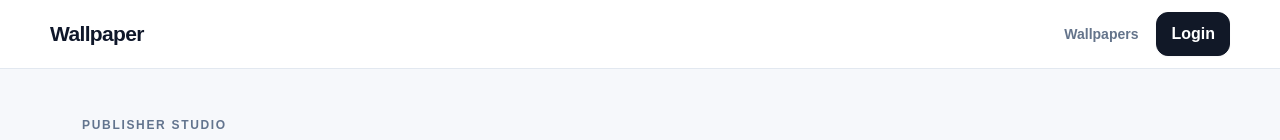
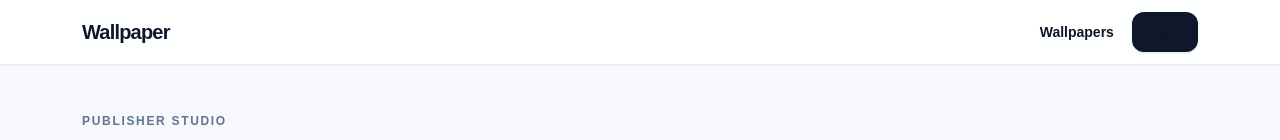
Before and after one commit to labsadik/wallpaper_app, a Next.js app: page /publisher/upload in a window 1280 px wide. Shown: the top 140 px of the page. Built offline with nearby package versions, Linux system fonts and the light colour scheme; no server answers.

Commit message:
ui: refresh global header with responsive Tailwind navigation

```diff
--- a/components/header.tsx
+++ b/components/header.tsx
@@ -10,24 +10,44 @@ export default function Header({session}:{session:Session|null}){
   const displayName=session?.user?.name||session?.user?.email||"Account";
   const avatarUrl=session?.user?.avatarKey?signedMediaUrl(session.user.avatarKey):null;
 
-  return <header className="site-header">
-    <div className="container site-header-inner">
-      <Link href="/" className="brand">Wallpaper</Link>
-      <nav className="site-nav" aria-label="Primary navigation">
-        <Link href="/items" className="nav-link">Wallpapers</Link>
-        {role==="publisher"||role==="admin"?<Link href="/publisher" className="nav-link">Publisher</Link>:null}
-        {role==="admin"?<Link href="/admin" className="nav-link">Admin</Link>:null}
-        {session
-          ? <div className="nav-account">
-              <Link href={session.user.username?"/profile/"+session.user.username:"/account"} className="account-chip" title={session.user?.email||displayName}>
-                <span className="account-avatar">{avatarUrl?<Image src={avatarUrl} alt="" width={28} height={28} draggable={false} className="protected-image" unoptimized/>:displayName.slice(0,1).toUpperCase()}</span>
-                <span className="account-name">{displayName}</span>
+  return (
+    <header className="sticky top-0 z-50 border-b border-slate-200/80 bg-white/90 text-slate-900 shadow-[0_1px_0_rgba(15,23,42,0.02)] backdrop-blur-xl">
+      <div className="mx-auto flex min-h-16 w-full max-w-[1180px] items-center justify-between gap-3 px-5 sm:px-6 lg:px-8">
+        <Link href="/" className="shrink-0 text-[20px] font-black tracking-[-0.04em] text-slate-950 transition hover:opacity-80">
+          Wallpaper
+        </Link>
+
+        <nav className="flex min-w-0 items-center justify-end gap-1.5 sm:gap-2" aria-label="Primary navigation">
+          <Link href="/items" className="hidden rounded-lg px-2.5 py-2 text-sm font-bold text-slate-600 transition hover:bg-slate-100 hover:text-slate-950 sm:inline-flex">
+            Wallpapers
+          </Link>
+          {role==="publisher"||role==="admin"?<Link href="/publisher" className="hidden rounded-lg px-2.5 py-2 text-sm font-bold text-slate-600 transition hover:bg-slate-100 hover:text-slate-950 md:inline-flex">Publisher</Link>:null}
+          {role==="admin"?<Link href="/admin" className="hidden rounded-lg px-2.5 py-2 text-sm font-bold text-slate-600 transition hover:bg-slate-100 hover:text-slate-950 lg:inline-flex">Admin</Link>:null}
+
+          {session ? (
+            <div className="ml-1 flex items-center gap-1.5 sm:gap-2">
+              <Link
+                href={session.user.username?"/profile/"+session.user.username:"/account"}
+                className="group inline-flex max-w-[220px] items-center gap-2 rounded-full border border-slate-200 bg-slate-50 py-1 pl-1 pr-2.5 shadow-sm transition hover:border-slate-300 hover:bg-white"
+                title={session.user?.email||displayName}
+              >
+                <span className="grid size-8 shrink-0 place-items-center overflow-hidden rounded-full bg-slate-900 text-xs font-black text-white">
+                  {avatarUrl
+                    ? <Image src={avatarUrl} alt="" width={32} height={32} draggable={false} className="protected-image size-8 object-cover" unoptimized/>
+                    : displayName.slice(0,1).toUpperCase()}
+                </span>
+                <span className="hidden min-w-0 truncate text-[13px] font-extrabold text-slate-800 sm:inline">{displayName}</span>
                 {role==="publisher"&&session.user.isVerified?<VerifiedBadge/>:null}
               </Link>
               <LogoutButton/>
             </div>
-          : <Link href="/login" className="btn btn-primary">Login</Link>}
-      </nav>
-    </div>
-  </header>;
+          ) : (
+            <Link href="/login" className="inline-flex min-h-10 items-center justify-center rounded-xl bg-slate-900 px-3.5 py-2 text-sm font-extrabold text-white shadow-sm transition hover:bg-slate-800">
+              Login
+            </Link>
+          )}
+        </nav>
+      </div>
+    </header>
+  );
 }
```
